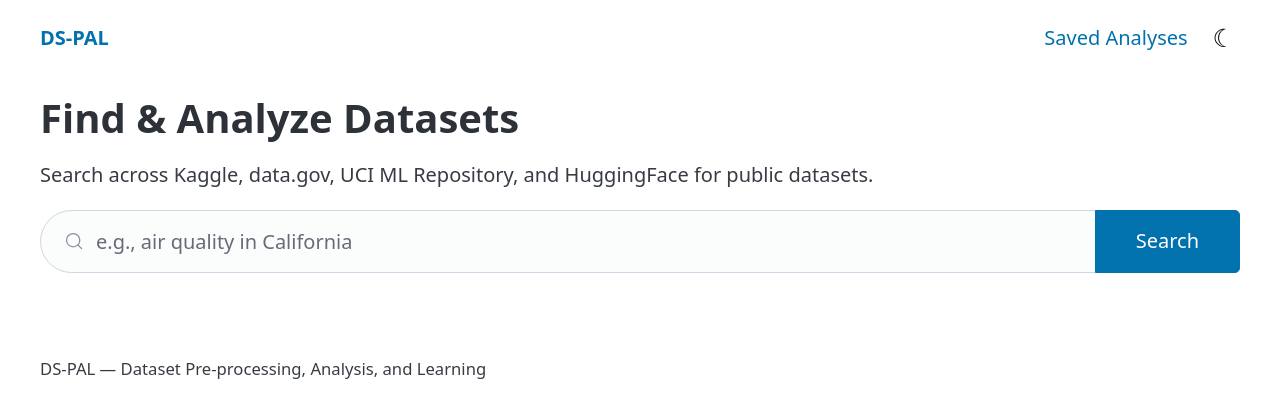
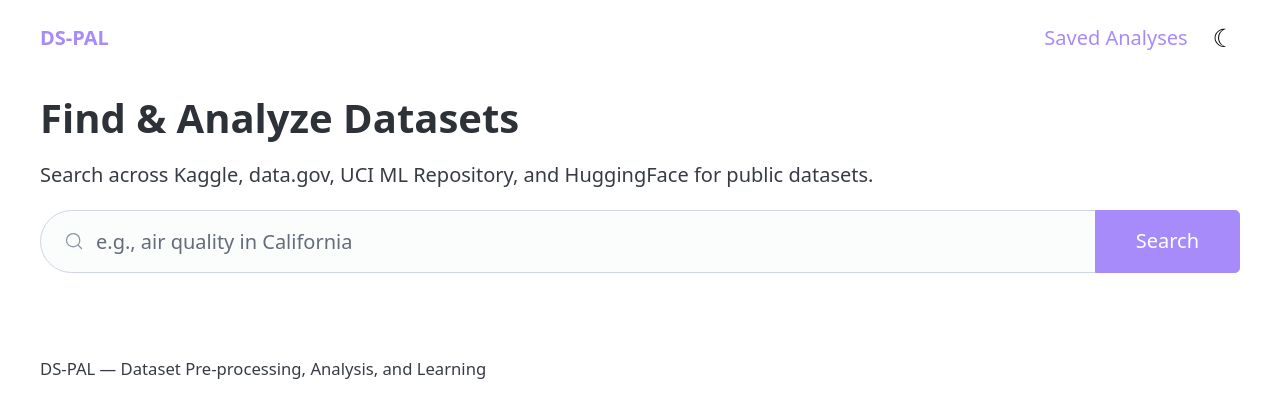
Before and after one commit to nifemim/DS-PAL, a FastAPI app: page / in a window 1280 px wide. Shown: the top 418 px of the page. Run offline with FastAPI, Linux system fonts and the light colour scheme; some libraries are stand-ins or nearby versions.

Commit message:
fix: Match Pico CSS selector specificity for purple accent override
Pico uses :root:not([data-theme=dark]) for light mode which is more
specific than plain [data-theme=light]. Match the exact selector pattern.

Co-Authored-By: Claude Opus 4.6 <noreply@anthropic.com>

```diff
--- a/app/static/css/style.css
+++ b/app/static/css/style.css
@@ -1,12 +1,20 @@
 /* DS-PAL custom styles */
 
 /* Primary accent color override — soft lavender purple */
-:root,
-[data-theme="light"],
+:root:not([data-theme="dark"]),
+[data-theme="light"] {
+    --pico-primary: #a78bfa;
+    --pico-primary-hover: #8b5cf6;
+    --pico-primary-focus: rgba(167, 139, 250, 0.5);
+    --pico-primary-background: #a78bfa;
+    --pico-primary-hover-background: #8b5cf6;
+    --pico-primary-inverse: #fff;
+}
+
 [data-theme="dark"] {
     --pico-primary: #a78bfa;
     --pico-primary-hover: #8b5cf6;
-    --pico-primary-focus: rgba(167, 139, 250, 0.5);
+    --pico-primary-focus: rgba(167, 139, 250, 0.375);
     --pico-primary-background: #a78bfa;
     --pico-primary-hover-background: #8b5cf6;
     --pico-primary-inverse: #fff;
```
